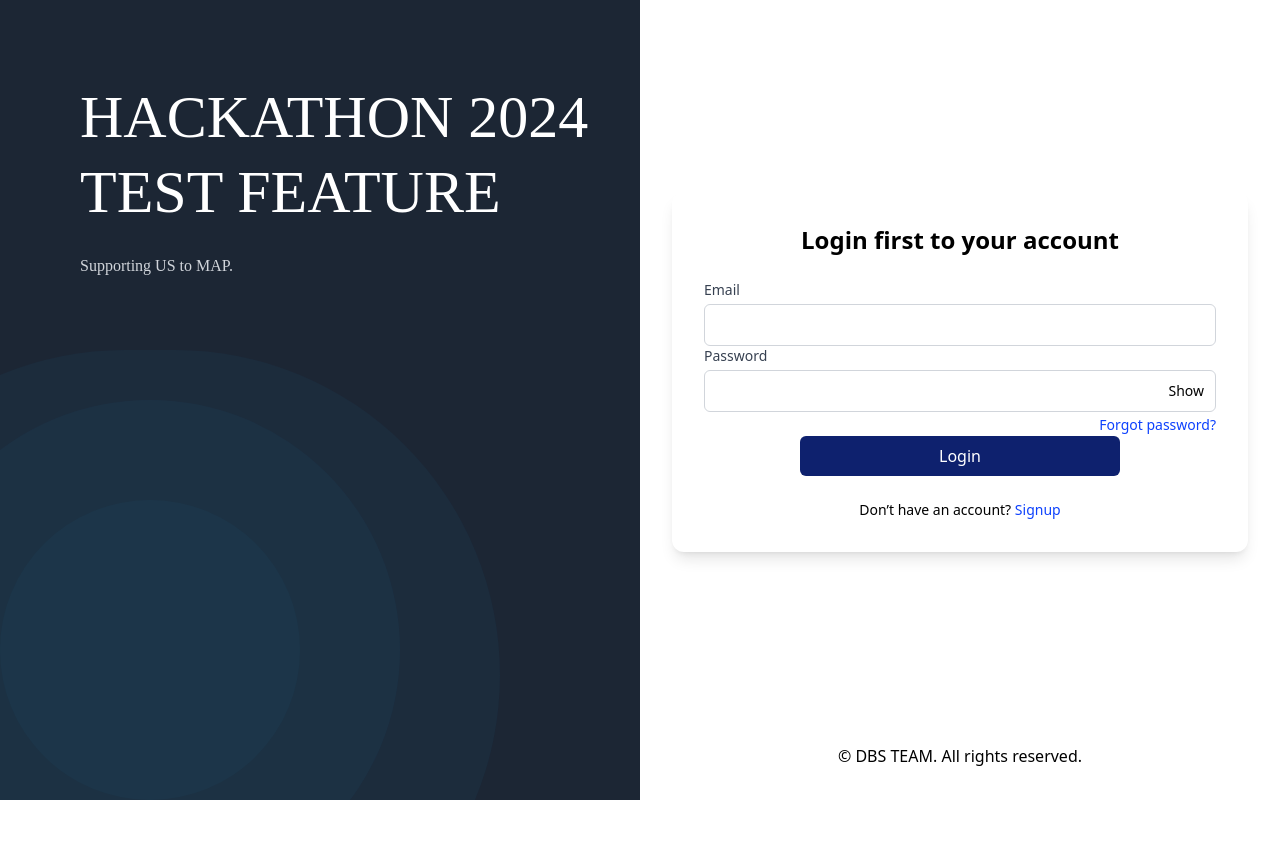
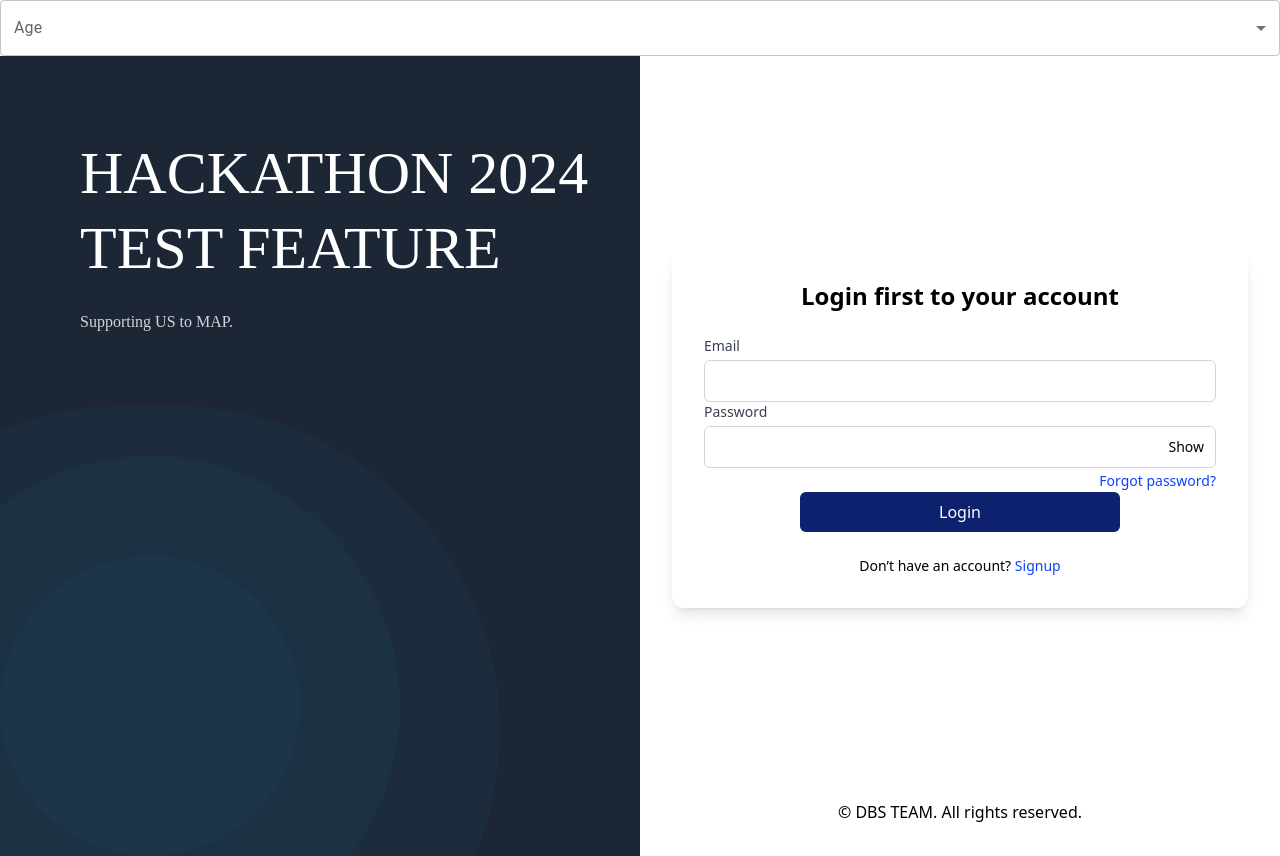
Before and after one commit to syafiq9326/dbshack, a React (Create React App) app in the folder frontend/: page / in a window 1280 px wide. Before the commit the page ends 800 px from the top, so only its background shows below. Built offline with nearby package versions, Linux system fonts and the light colour scheme.

Commit message:
install mui test select

```diff
--- a/frontend/package.json
+++ b/frontend/package.json
@@ -3,6 +3,10 @@
   "version": "0.1.0",
   "private": true,
   "dependencies": {
+    "@emotion/react": "^11.14.0",
+    "@emotion/styled": "^11.14.0",
+    "@mui/material": "^6.3.1",
+    "axios": "^1.7.9",
     "cra-template": "1.2.0",
     "react": "^19.0.0",
     "react-dom": "^19.0.0",
--- /dev/null
+++ b/frontend/src/components/landing/select.js
@@ -0,0 +1,33 @@
+import * as React from "react";
+import Box from "@mui/material/Box";
+import InputLabel from "@mui/material/InputLabel";
+import MenuItem from "@mui/material/MenuItem";
+import FormControl from "@mui/material/FormControl";
+import Select from "@mui/material/Select";
+
+export default function BasicSelect() {
+  const [age, setAge] = React.useState("");
+
+  const handleChange = (event) => {
+    setAge(event.target?.value);
+  };
+
+  return (
+    <Box sx={{ minWidth: 120 }}>
+      <FormControl fullWidth>
+        <InputLabel id="demo-simple-select-label">Age</InputLabel>
+        <Select
+          labelId="demo-simple-select-label"
+          id="demo-simple-select"
+          value={age}
+          label="Age"
+          onChange={handleChange}
+        >
+          <MenuItem value={10}>Ten</MenuItem>
+          <MenuItem value={20}>Twenty</MenuItem>
+          <MenuItem value={30}>Thirty</MenuItem>
+        </Select>
+      </FormControl>
+    </Box>
+  );
+}
--- a/frontend/src/pages/login/index.js
+++ b/frontend/src/pages/login/index.js
@@ -1,11 +1,13 @@
 import React from "react";
+import BasicSelect from "../../components/landing/select";
 import LoginBox from "../../components/login/loginbox";
 
 const Login = () => {
   return (
     <>
+      <BasicSelect />
       <div className="flex items-center justify-center h-screen bg-gray-100 font-manrope">
-                <div className="flex flex-col lg:flex-row w-full h-full screen ">
+        <div className="flex flex-col w-full h-full lg:flex-row screen ">
           {/* Left Side - Introductory Content with Elliptical Background */}
           <div className="relative flex flex-col bg-[#1c2634] font-['Manrope'] text-white w-full lg:w-1/2 p-8 lg:p-20 overflow-hidden">
             <div className="absolute inset-0">
@@ -15,23 +17,21 @@ const Login = () => {
             </div>
             <div className="relative z-10 flex flex-col justify-start items-start gap-10 h-auto md:h-[433.18px]">
               {/* <img className="w-[100px] h-auto" src="/assets/logo.png" alt="Logo" /> */}
-                            <div className="flex flex-col justify-start items-start gap-6 mx-auto">
+              <div className="flex flex-col items-start justify-start gap-6 mx-auto">
                 <div className="w-full md:w-[650px] text-white text-2xl md:text-6xl font-medium leading-snug md:leading-tight">
                   HACKATHON 2024 TEST FEATURE
                 </div>
-                                <div className="text-gray-300">
-                                    Supporting US to MAP.
-                                </div>
+                <div className="text-gray-300">Supporting US to MAP.</div>
               </div>
             </div>
           </div>
 
           {/* Right Side - Login Form */}
-                    <div className="flex flex-col justify-between w-full lg:w-1/2 bg-white p-8">
-                        <div className="flex justify-center items-center flex-grow">
+          <div className="flex flex-col justify-between w-full p-8 bg-white lg:w-1/2">
+            <div className="flex items-center justify-center flex-grow">
               <LoginBox />
             </div>
-                        <div className="text-center mt-8">
+            <div className="mt-8 text-center">
               <p>&copy; DBS TEAM. All rights reserved.</p>
             </div>
           </div>
```
Also changed, not shown: 1 other file (tests, documents, lock files or other folders). Lines whose indentation alone changed are shown as unchanged.
